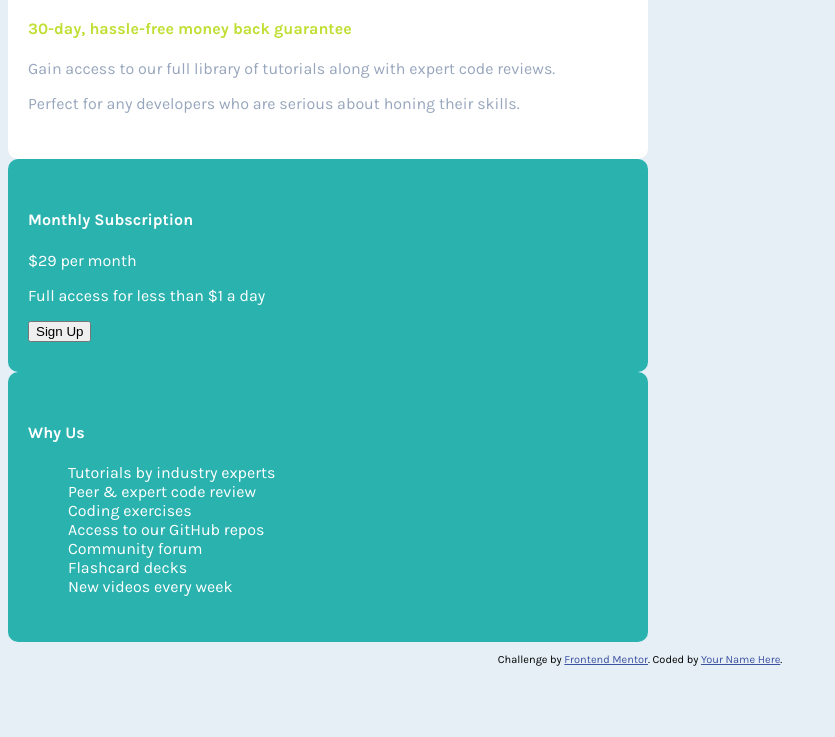
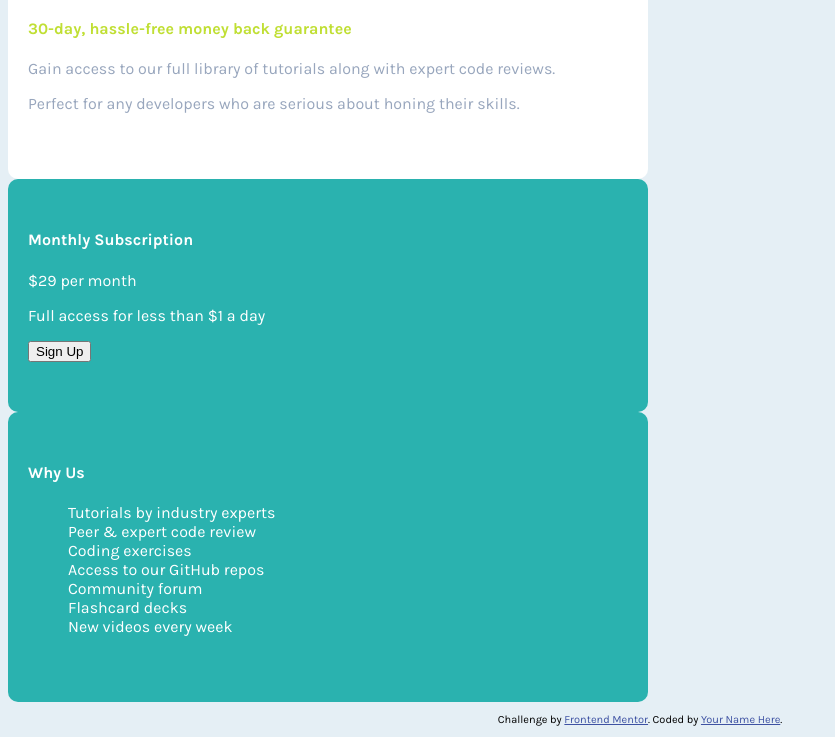
Before and after one commit to Modu9173/single-price-grid, a website: page index.html in a window 1280 px wide. Shown: the part 99-836 px from the top of the page, without its empty margins (0-835 px from the left). Before the commit the page ends 800 px from the top, so only its background shows below. Drawn offline with nearby package versions, Linux system fonts and the light colour scheme; files that its build step writes are made by us from their sources.

Commit message:
Update main.scss

```diff
--- a/sass/main.scss
+++ b/sass/main.scss
@@ -17,11 +17,10 @@ body {
 }
 
 div {
-  padding: 30px 20px 30px 20px;
+  padding: 30px 20px 50px 20px;
   border-radius: 10px;
   width: 600px;
 }
-
 
 /*Top Container*/
 .top-container {
```
